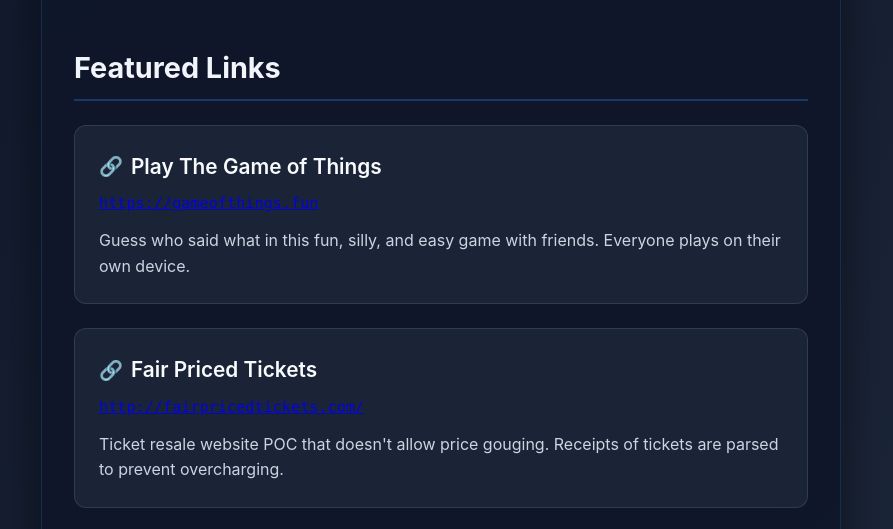
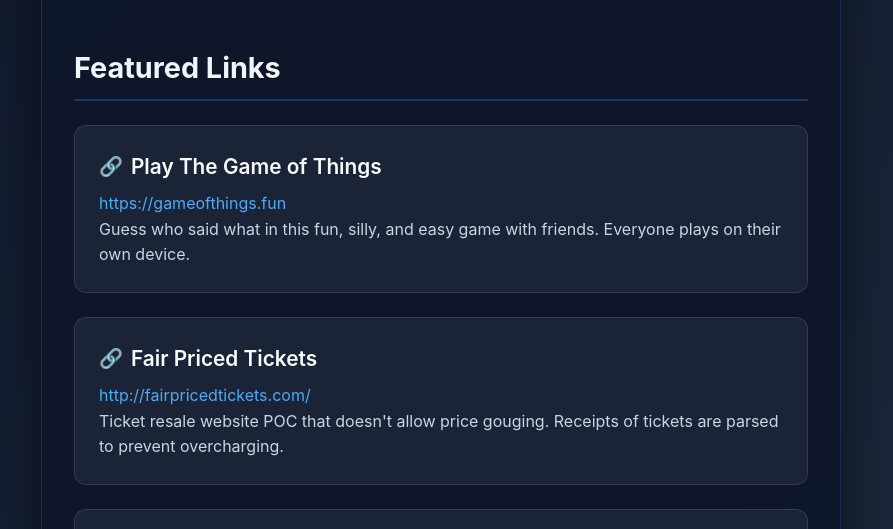
Before and after one commit to kumprj/kumprj-dot-com, a plain HTML site: page index.html in a window 1280 px wide. Shown: the part 235-764 px from the top of the page, without its empty margins (199-1092 px from the left). Drawn offline with Linux system fonts and the light colour scheme.

Commit message:
update color

```diff
--- a/index.html
+++ b/index.html
@@ -111,14 +111,19 @@
             font-size: 1.2rem;
         }
 
-        .link-url {
-            color: #60a5fa;
-            font-family: 'Monaco', 'Menlo', monospace;
-            font-size: 0.95rem;
-            margin-bottom: 0.8rem;
+        .link-url a {
+            color: #4dabf7;
+            /* Lighter blue instead of dark #007bff */
+            text-decoration: none;
             word-break: break-all;
-            opacity: 0.9;
         }
+
+        .link-url a:hover {
+            text-decoration: underline;
+            color: #339af0;
+            /* Even lighter on hover */
+        }
+
 
         .link-desc {
             color: #cbd5e1;
```
